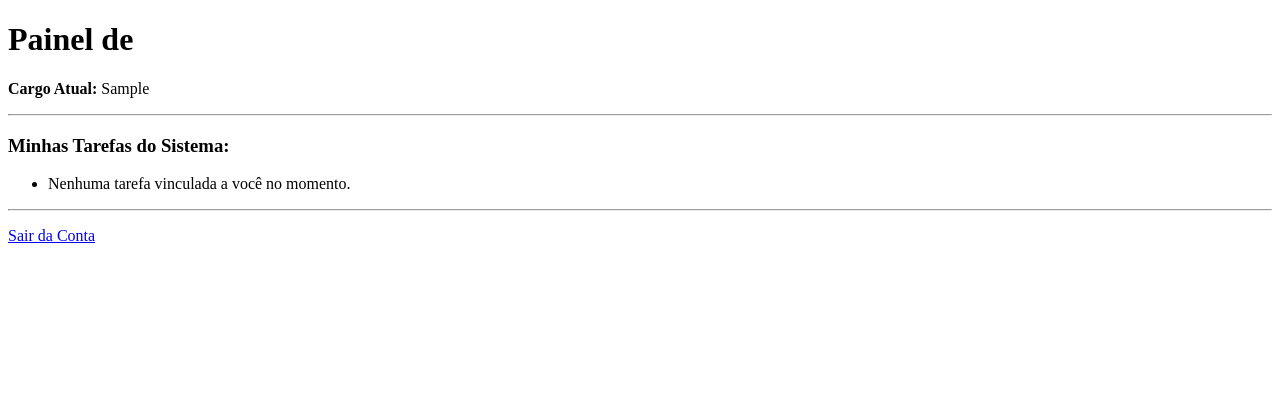
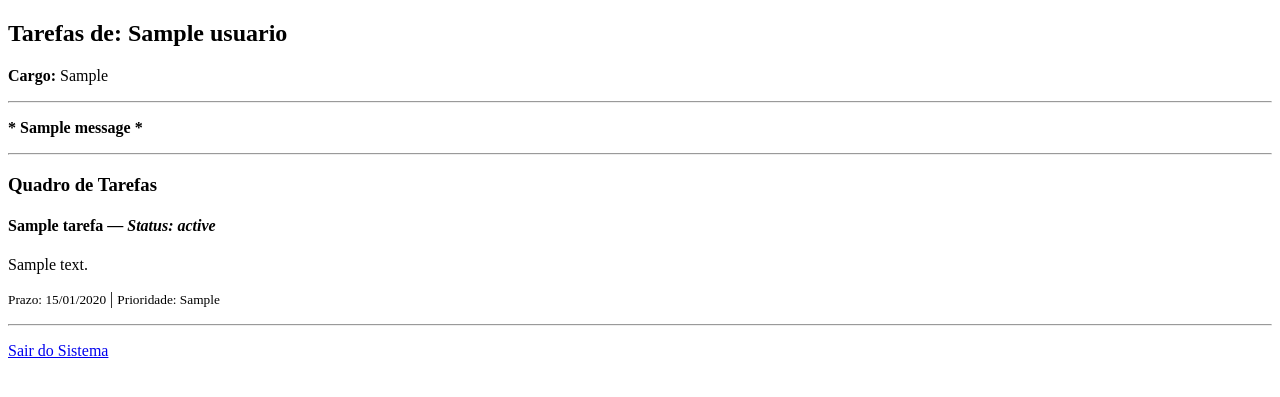
Before and after one commit to Luckzynn33/Gerenciador_Tarefa, a Flask app: page /perfil/1 in a window 1280 px wide. Shown: the top 397 px of the page. Run offline with Flask 3, Linux system fonts and the light colour scheme; a user stored in the database is signed in; tables that the repository leaves empty hold one stand-in row (values such as "Sample post"); one stand-in notice (Sample message) is shown.

Commit message:
Formulario_Tarefa

```diff
--- a/Gerenciador/models.py
+++ b/Gerenciador/models.py
@@ -1,3 +1,5 @@
+from flask_wtf import FlaskForm
+
 from Gerenciador import database, login_manager
 from datetime import datetime
 from flask_login import UserMixin
--- a/Gerenciador/routes.py
+++ b/Gerenciador/routes.py
@@ -1,8 +1,8 @@
 from flask import render_template, url_for, redirect, flash
 from flask_login import login_user, login_required, logout_user, current_user
 from Gerenciador import app, database, bcrypt
-from Gerenciador.forms import FormLogin, FormCriarConta
-from Gerenciador.models import Usuario
+from Gerenciador.forms import FormLogin, FormCriarConta, FormTarefa
+from Gerenciador.models import Usuario, Tarefa
 
 
 @app.route('/', methods=['GET', 'POST'])
@@ -40,18 +40,40 @@ def criarconta():
     return render_template('criarconta.html', form=formcriarconta)
 
 
-
-
-
-@app.route('/perfil/<id_usuario>')
+@app.route('/perfil/<id_usuario>', methods=['GET', 'POST'])
 @login_required
 def perfil(id_usuario):
-    usuario = Usuario.query.get(int(id_usuario))
-    if int(id_usuario) == (current_user.id):
-        return render_template('perfil.html', usuario=current_user)
+    id_usuario_int = int(id_usuario)
+    usuario = Usuario.query.get(id_usuario_int)
+
+    if id_usuario_int == int(current_user.id):
+        if current_user.cargo == 'gerente':
+            form = FormTarefa()
+            usuarios_sistema = Usuario.query.all()
+            form.id_responsavel.choices = [(u.id, u.nome) for u in usuarios_sistema]
+
+            if form.validate_on_submit():
+                nova_tarefa = Tarefa(
+                    titulo=form.titulo.data,
+                    descricao=form.descricao.data,
+                    demanda=form.demanda.data,
+                    prazo=form.prazo.data,
+                    id_Criador=current_user.id,
+                    id_Responsavel=form.id_responsavel.data
+                )
+                database.session.add(nova_tarefa)
+                database.session.commit()
+                flash('Tarefa atribuída com sucesso!', 'success')
+                return redirect(url_for('perfil', id_usuario=current_user.id))
+        else:
+            form = None  # Se for funcionário, não gera o formulário no backend
+
+        tarefas = Tarefa.query.filter_by(id_Responsavel=current_user.id).all()
+        return render_template('perfil.html', usuario=current_user, form=form, tarefas=tarefas)
+
     else:
-        usuario = Usuario.query.get(int(id))
-        return render_template('perfil.html', usuario=usuario)
+        tarefas_outro = Tarefa.query.filter_by(id_Responsavel=id_usuario_int).all()
+        return render_template('perfil.html', usuario=usuario, form=None, tarefas=tarefas_outro)
 
 
 
--- a/Gerenciador/templates/perfil.html
+++ b/Gerenciador/templates/perfil.html
@@ -2,17 +2,114 @@
 <html lang="pt-br">
 <head>
     <meta charset="UTF-8">
-    <title>Painel - {{ usuario.username }}</title>
+    <title>Meu Gerenciador de Tarefas</title>
 </head>
-<body >
-    <h1>Painel de {{ usuario.username }}</h1>
-    <p><strong>Cargo Atual:</strong> {{ current_user.cargo | capitalize }}</p>
+<body>
+
+    <div>
+        {% if form %}
+            <h2>Painel de Controle: {{ usuario.nome }}</h2>
+            <p><strong>Função:</strong> {{ usuario.cargo }} (Logado)</p>
+        {% else %}
+            <h2>Tarefas de: {{ usuario.nome }}</h2>
+            <p><strong>Cargo:</strong> {{ usuario.cargo }}</p>
+        {% endif %}
+    </div>
+
     <hr>
-    <h3>Minhas Tarefas do Sistema:</h3>
-    <ul>
-        <li>Nenhuma tarefa vinculada a você no momento.</li>
-    </ul>
+
+    <div>
+        {% if form %}
+            <button type="button" id="btn-abrir-tarefa">+ Criar Nova Tarefa</button>
+
+            <div id="container-formulario" style="display: none;">
+                <h3>Formulário de Tarefa</h3>
+
+                <form method="POST" action="">
+                    {{ form.csrf_token }}
+
+                    <p>
+                        {{ form.titulo.label }} <br>
+                        {{ form.titulo(placeholder="Digite o título da tarefa") }}
+                    </p>
+
+                    <p>
+                        {{ form.descricao.label }} <br>
+                        {{ form.descricao(placeholder="Escreva os detalhes aqui...") }}
+                    </p>
+
+                    <p>
+                        {{ form.id_responsavel.label }} <br>
+                        {{ form.id_responsavel() }}
+                    </p>
+
+                    <p>
+                        {{ form.prazo.label }} <br>
+                        {{ form.prazo(type="date") }}
+                    </p>
+
+                    <p>
+                        {{ form.demanda.label }} <br>
+                        {{ form.demanda() }}
+                    </p>
+
+                    <p>
+                        {{ form.botao_confirmacao() }}
+                        <button type="button" id="btn-cancelar-tarefa">Cancelar</button>
+                    </p>
+                </form>
+            </div>
+
+            <script>
+                const btnAbrir = document.getElementById('btn-abrir-tarefa');
+                const btnCancelar = document.getElementById('btn-cancelar-tarefa');
+                const containerForm = document.getElementById('container-formulario');
+
+                btnAbrir.addEventListener('click', function() {
+                    containerForm.style.display = 'block';
+                    btnAbrir.style.display = 'none';
+                });
+
+                btnCancelar.addEventListener('click', function() {
+                    containerForm.style.display = 'none';
+                    btnAbrir.style.display = 'block';
+                });
+            </script>
+            <br>
+        {% endif %}
+    </div>
+
+    {% with messages = get_flashed_messages() %}
+        {% if messages %}
+            {% for message in messages %}
+                <p><strong>* {{ message }} *</strong></p>
+            {% endfor %}
+        {% endif %}
+    {% endwith %}
+
     <hr>
-    <p><a href="{{ url_for('logout') }}">Sair da Conta</a></p>
+
+    <div>
+        <h3>Quadro de Tarefas</h3>
+
+        {% for tarefa in tarefas %}
+            <div>
+                <h4>{{ tarefa.titulo }} — <em>Status: {{ tarefa.status }}</em></h4>
+                <p>{{ tarefa.descricao }}</p>
+                <p>
+                    <small>Prazo: {{ tarefa.prazo.strftime('%d/%m/%Y') if tarefa.prazo else 'Sem prazo' }}</small> |
+                    <small>Prioridade: {{ tarefa.demanda }}</small>
+                </p>
+                <hr>
+            </div>
+        {% else %}
+            <p>Nenhuma tarefa atribuída para este perfil no momento.</p>
+        {% endfor %}
+    </div>
+
+    <p>
+        <a href="{{ url_for('logout') }}">Sair do Sistema</a>
+    </p>
+
 </body>
 </html>
```
Also changed, not shown: Gerenciador/forms.py (+10 -1 lines).
